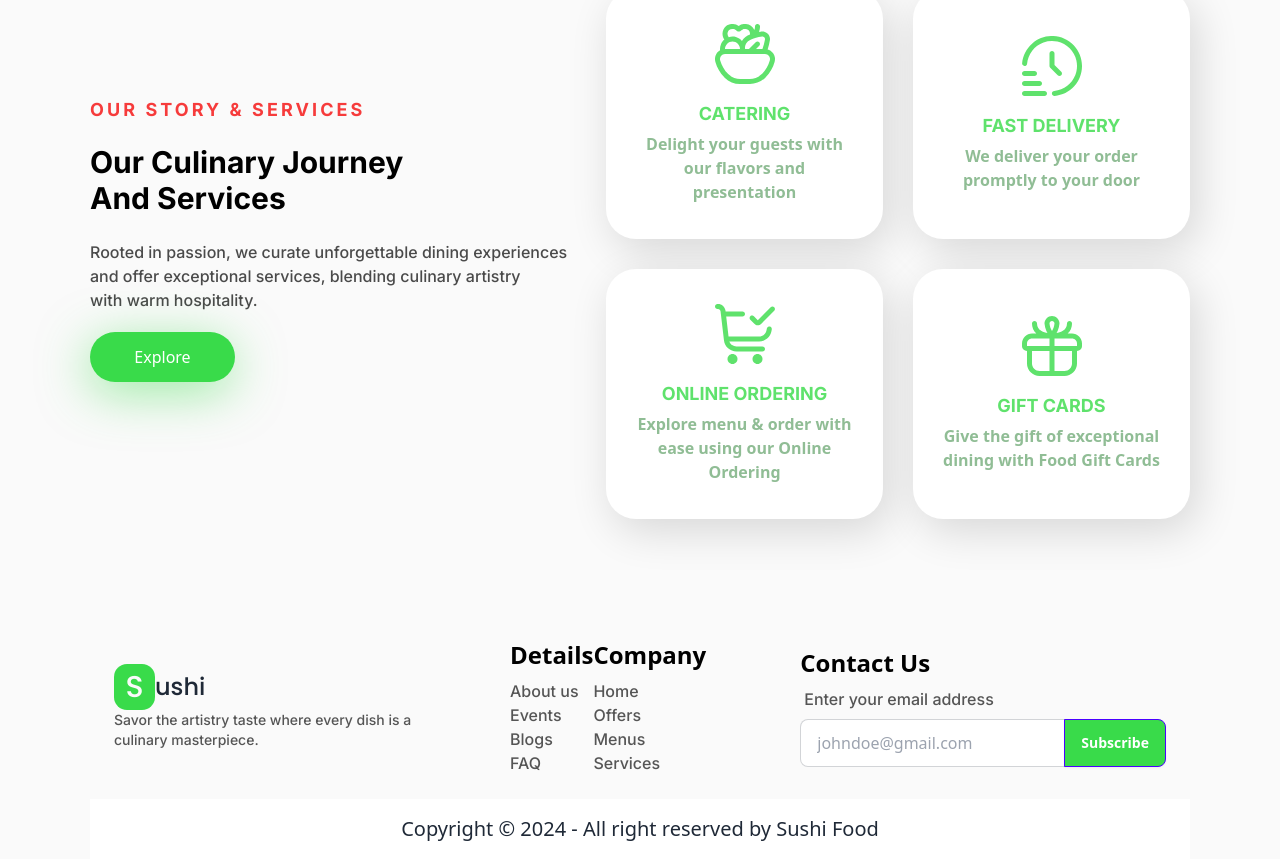
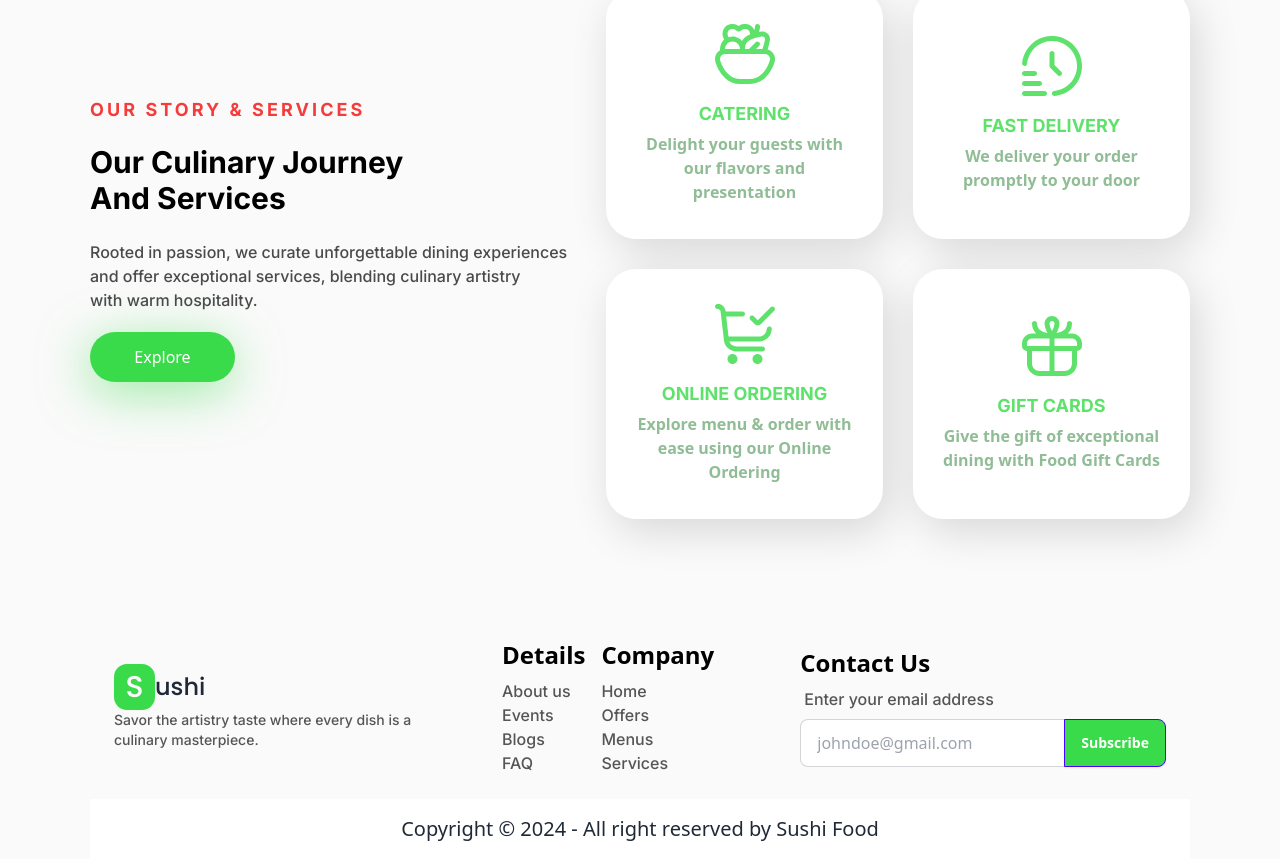
Before and after one commit to Maxwell011/sushi-experience, a React (Vite) app: page / in a window 1280 px wide. Shown: the part 2211-3070 px from the top of the page. Built offline with nearby package versions, Linux system fonts and the light colour scheme.

Commit message:
updated the root of the footer

```diff
--- a/src/components/Footer.tsx
+++ b/src/components/Footer.tsx
@@ -1,7 +1,7 @@
 const Footer = () => {
   return (
     <>
-      <footer className="p-6 bg-[ #FAFAFA] text-base-content flex flex-col items-center lg:flex-row lg:justify-between">
+      <footer className="p-6 bg-[ #FAFAFA] text-base-content flex flex-col items-center gap-4 lg:flex-row lg:justify-between">
         <aside>
           <h1 className="flex items-center text-xl font-poppins cursor-pointer">
             <span className="w-[41px] h-[46px] rounded-[13px] bg-light-green text-neutral-50 text-3xl flex items-center justify-center">
@@ -13,7 +13,7 @@ const Footer = () => {
             Savor the artistry taste where every dish is a culinary masterpiece.
           </p>
         </aside>
-        <div className="flex">
+        <div className="flex gap-4">
           <nav className="flex flex-col">
             <header className="text-normal-black text-2xl not-italic font-semibold mb-[8px]">
               Details
```
